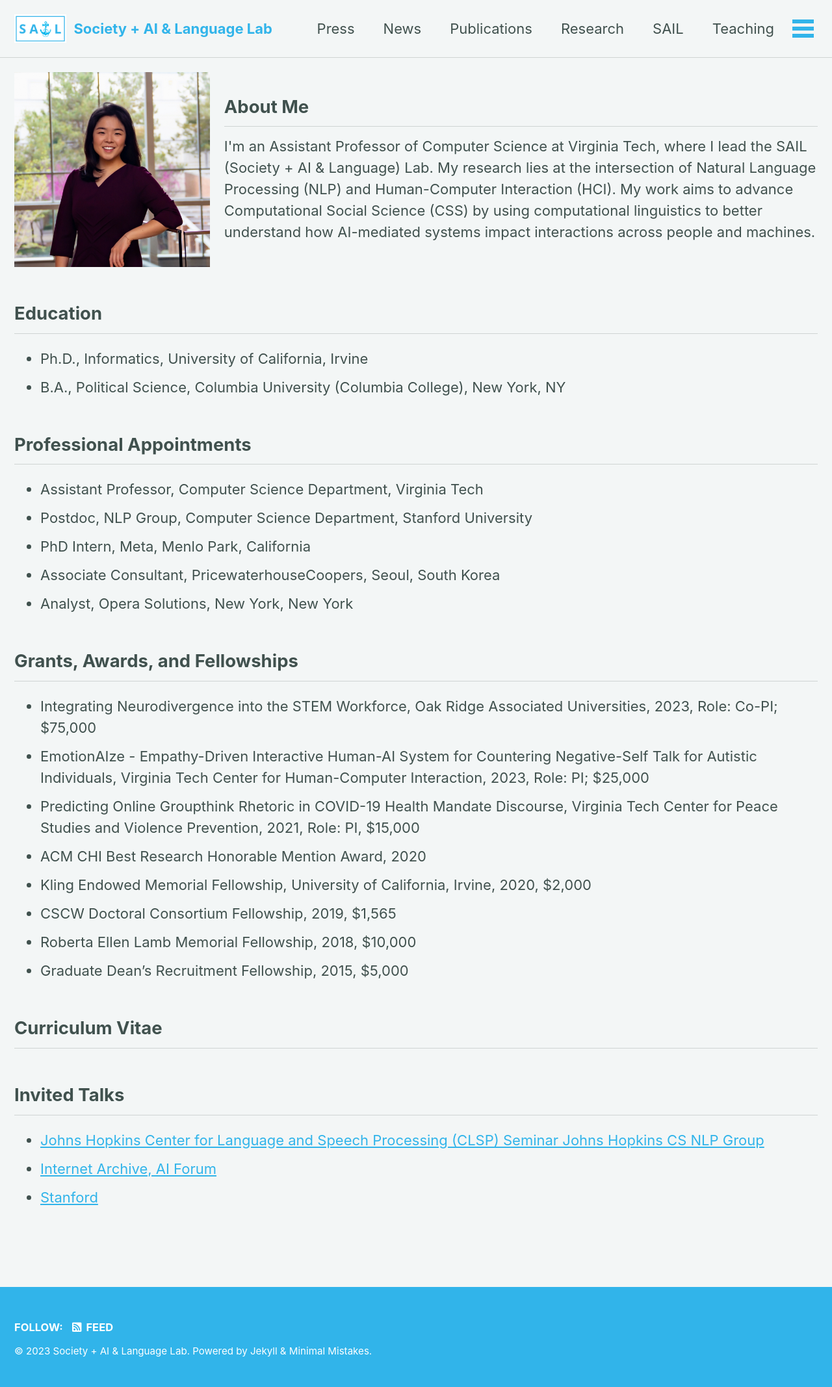
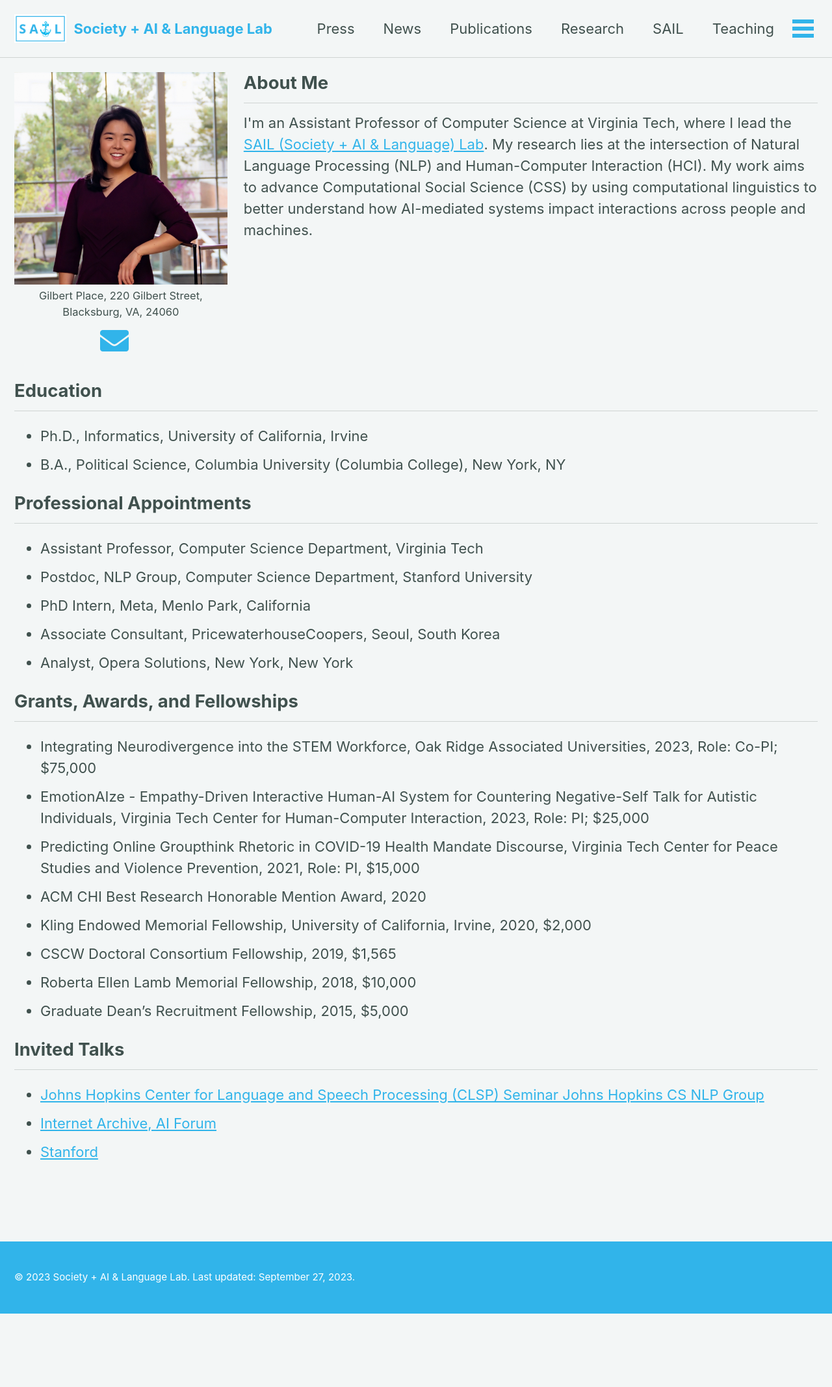
Before and after one commit to SAIL-Virginia-Tech-CS/sail-virginia-tech-cs.github.io, a Jekyll site: the page built from _pages/home.md, in a window 1280 px wide. Shown: the whole page at 65% size. Built offline with Jekyll 4.4.1, drawn with Linux system fonts in a browser that asks for light colours; cached includes are drawn as plain includes; a style sheet for code colours, icons or effects is not loaded; after the commit the page ends 2022 px from its top, so only the background shows below that.

Commit message:
updated home page with socials and cv

```diff
--- a/Gemfile
+++ b/Gemfile
@@ -10,6 +10,7 @@
   gem "jekyll-sitemap"
   gem "jekyll-gist"
   gem "jekyll-feed"
+  gem 'jekyll-email-protect'
   gem "jemoji"
   gem "jekyll-include-cache"
   gem "jekyll-algolia"
--- a/_config.yml
+++ b/_config.yml
@@ -232,6 +232,7 @@
   - jekyll-imagemagick
   - jekyll-include-cache
   - jekyll/scholar
+  - jekyll-email-protect
 
 # mimic GitHub Pages with --safe
 whitelist:
--- a/_includes/footer.html
+++ b/_includes/footer.html
@@ -1,5 +1,5 @@
 <div class="page__footer-follow">
-  <ul class="social-icons">
+  <!-- <ul class="social-icons">
     {% if site.data.ui-text[site.locale].follow_label %}
       <li><strong>{{ site.data.ui-text[site.locale].follow_label }}</strong></li>
     {% endif %}
@@ -15,7 +15,7 @@
     {% unless site.atom_feed.hide %}
       <li><a href="{% if site.atom_feed.path %}{{ site.atom_feed.path }}{% else %}{{ '/feed.xml' | relative_url }}{% endif %}"><i class="fas fa-fw fa-rss-square" aria-hidden="true"></i> {{ site.data.ui-text[site.locale].feed_label | default: "Feed" }}</a></li>
     {% endunless %}
-  </ul>
+  </ul> -->
 </div>
 
-<div class="page__footer-copyright">&copy; {{ site.time | date: '%Y' }} {{ site.name | default: site.title }}. {{ site.data.ui-text[site.locale].powered_by | default: "Powered by" }} <a href="https://jekyllrb.com" rel="nofollow">Jekyll</a> &amp; <a href="https://mademistakes.com/work/minimal-mistakes-jekyll-theme/" rel="nofollow">Minimal Mistakes</a>.</div>
+<div class="page__footer-copyright">&copy; {{ site.time | date: '%Y' }} {{ site.name | default: site.title }}. Last updated: {{ "now" | date: '%B %d, %Y' }}.</div>
--- a/_includes/head.html
+++ b/_includes/head.html
@@ -16,6 +16,7 @@
 <!-- For all browsers -->
 <link rel="stylesheet" href="{{ '/assets/css/main.css' | relative_url }}">
 <link rel="preload" href="https://cdn.jsdelivr.net/npm/@fortawesome/fontawesome-free@5/css/all.min.css" as="style" onload="this.onload=null;this.rel='stylesheet'">
+<link rel="stylesheet" href="https://cdn.jsdelivr.net/npm/academicons@1.9.1/css/academicons.min.css" integrity="{{ site.academicons.integrity }}" crossorigin="anonymous">
 <noscript><link rel="stylesheet" href="https://cdn.jsdelivr.net/npm/@fortawesome/fontawesome-free@5/css/all.min.css"></noscript>
 
 {% if page.styles %}
--- /dev/null
+++ b/_includes/social.html
@@ -0,0 +1,131 @@
+<div class="social">
+    <div class="social-btns">
+        {%- if page.email -%}
+        <a href="mailto:{{ page.email | encode_email }}" title="email"><i class="fas fa-envelope"></i></a>
+        {% endif %}
+        {%- if page.cv -%}
+        <a href="{{ page.cv | relative_url }}" title="CV"><i class="ai ai-cv"></i></a>
+        {% endif %}
+        {%- if page.telegram_username -%}
+        <a href="https://telegram.me/{{ page.telegram_username }}" title="telegram"><i class="fab fa-telegram"></i></a>
+        {% endif %}
+        {%- if page.whatsapp_number -%}
+        <a href="https://wa.me/{{ page.whatsapp_number }}" title="whatsapp"><i class="fab fa-whatsapp"></i></a>
+        {% endif %}
+        {%- if page.orcid_id -%}
+        <a href="https://orcid.org/{{ page.orcid_id }}" title="ORCID"><i class="ai ai-orcid"></i></a>
+        {% endif %}
+        {%- if page.scholar_userid -%}
+        <a href="https://scholar.google.com/citations?user={{ page.scholar_userid }}" title="Google Scholar"><i class="ai ai-google-scholar"></i></a>
+        {% endif %}
+        {%- if page.semanticscholar_id -%}
+        <a href="https://www.semanticscholar.org/author/{{ page.semanticscholar_id }}" title="Semantic Scholar"><i class="ai ai-semantic-scholar"></i></a>
+        {% endif %}
+        {%- if page.publons_id -%}
+        <a href="https://publons.com/a/{{ page.publons_id }}/" title="Publons"><i class="ai ai-publons"></i></a>
+        {% endif %}
+        {%- if page.lattes_id -%}
+        <a href="http://lattes.cnpq.br/{{ page.lattes_id }}" target="_blank" title="Lattes"><i class="ai ai-lattes"></i></a>
+        {% endif %}
+        {%- if page.osf_id -%}
+        <a href="https://osf.io/{{ page.osf_id }}/" title="Open Science Framework"><i class="ai ai-osf"></i></a>
+        {% endif %}
+        {%- if page.research_gate_profile -%}
+        <a href="https://www.researchgate.net/profile/{{page.research_gate_profile}}/" title="ResearchGate"><i class="ai ai-researchgate"></i></a>
+        {% endif %}
+        {%- if page.scopus_id -%}
+        <a href="https://www.scopus.com/authid/detail.uri?authorId={{page.scopus_id}}" title="Scopus"><i class="ai ai-scopus"></i></a>
+        {% endif %}
+        {%- if page.github_username -%}
+        <a href="https://github.com/{{ page.github_username }}" title="GitHub"><i class="fab fa-github"></i></a>
+        {% endif %}
+        {%- if page.linkedin_username -%}
+        <a href="https://www.linkedin.com/in/{{ page.linkedin_username }}" title="LinkedIn"><i class="fab fa-linkedin"></i></a>
+        {% endif %}
+        {%- if page.twitter_username -%}
+        <a href="https://twitter.com/{{ page.twitter_username }}" title="Twitter"><i class="fab fa-twitter"></i></a>
+        {% endif %}
+        {%- if page.mastodon_username -%}
+        <a rel="me" href="https://{{ page.mastodon_username  }}" title="Mastodon"><i class="fab fa-mastodon"></i></a>
+        {% endif %}
+        {%- if page.medium_username -%}
+        <a href="https://medium.com/@{{ page.medium_username }}" title="Medium"><i class="fab fa-medium"></i></a>
+        {% endif %}
+        {%- if page.quora_username -%}
+        <a href="https://www.quora.com/profile/{{ page.quora_username }}" title="Quora"><i class="fab fa-quora"></i></a>
+        {% endif %}
+        {%- if page.blogger_url -%}
+        <a href="{{ page.blogger_url }}" title="Blogger"><i class="fab fa-blogger-b"></i></a>
+        {% endif %}
+        {%- if page.work_url -%}
+        <a href="{{ page.work_url }}" title="Work"><i class="fas fa-briefcase"></i></a>
+        {% endif %}
+        {%- if page.wikidata_id -%}
+        <a href="https://www.wikidata.org/wiki/{{ page.wikidata_id }}" title="Wikidata"><i class="fas fa-barcode"></i></a>
+        {% endif %}
+        {%- if page.wikipedia_id -%}
+        <a href="https://wikipedia.org/wiki/User:{{ page.wikipedia_id }}" title="Wikipedia"><i class="fab fa-wikipedia-w"></i></a>
+        {% endif %}
+        {%- if page.strava_userid -%}
+        <a href="https://www.strava.com/athletes/{{ page.strava_userid }}" title="Strava"><i class="fab fa-strava"></i></a>
+        {% endif %}
+        {%- if page.keybase_username -%}
+        <a href="https://keybase.io/{{ page.keybase_username }}" title="Keybase"><i class="fab fa-keybase"></i></a>
+        {% endif %}
+        {%- if page.gitlab_username -%}
+        <a href="https://gitlab.com/{{ page.gitlab_username }}" title="GitLab"><i class="fab fa-gitlab"></i></a>
+        {% endif %}
+        {%- if page.dblp_url -%}
+        <a href="{{ page.dblp_url }}" title="DBLP"><i class="ai ai-dblp"></i></a>
+        {% endif %}
+        {%- if page.stackoverflow_id -%}
+        <a href="https://stackoverflow.com/users/{{ page.stackoverflow_id }}" title="Stackoverflow"><i class="fab fa-stack-overflow"></i></a>
+        {% endif %}
+        {%- if page.kaggle_id -%}
+        <a href="https://www.kaggle.com/{{ page.kaggle_id }}" title="Kaggle"><i class="fab fa-kaggle"></i></a>
+        {% endif %}
+        {%- if page.lastfm_id -%}
+        <a href="https://www.last.fm/user/{{ page.lastfm_id }}" title="Last FM"><i class="fab fa-lastfm"></i></a>
+        {% endif %}
+        {%- if page.spotify_id -%}
+        <a href="https://open.spotify.com/user/{{ page.spotify_id }}" title="Spotify"><i class="fab fa-spotify"></i></a>
+        {% endif %}
+        {%- if page.pinterest_id -%}
+        <a href="https://www.pinterest.com/{{ page.pinterest_id }}" title="Pinterest"><i class="fab fa-pinterest"></i></a>
+        {% endif %}
+        {%- if page.unsplash_id -%}
+        <a href="https://unsplash.com/@{{ page.unsplash_id }}" title="Unsplash"><i class="fab fa-unsplash"></i></a>
+        {% endif %}
+        {%- if page.instagram_id -%}
+        <a href="https://instagram.com/{{ page.instagram_id }}" title="Instagram"><i class="fab fa-instagram"></i></a>
+        {% endif %}
+        {%- if page.facebook_id -%}
+        <a href="https://facebook.com/{{ page.facebook_id }}" title="Facebook"><i class="fab fa-facebook"></i></a>
+        {% endif %}
+        {%- if page.youtube_id -%}
+        <a href="https://youtube.com/@{{ page.youtube_id }}" title="YouTube"><i class="fab fa-youtube"></i></a>
+        {% endif %}
+        {%- if page.discord_id -%}
+        <a href="https://discord.com/users/{{ page.discord_id }}" title="Discord"><i class="fab fa-discord"></i></a>
+        {% endif %}
+        {%- if page.zotero_username -%}
+        <a href="https://www.zotero.org/{{ page.zotero_username }}" title="Zotero"><i class="ai ai-zotero"></i></a>
+        {% endif %}
+        {%- if page.huggingface_username -%}
+        <!-- <a href="https://www.huggingface.co/{{ page.huggingface_username }}" title="Hugging Face"></a> -->
+        {% endif %}
+        {%- if page.rss_icon -%}
+        <a href="{{ page.baseurl }}/feed.xml" title="RSS Feed"><i class="fas fa-rss-square"></i></a>
+        {% endif %}
+        {%- if page.wechat_qr -%}
+        <a id="WeChatBtn" title="WeChat"><i class="fab fa-weixin"></i></a>
+        <div id="WeChatMod" class="wechat-modal">
+            <img src="{{ page.wechat_qr | prepend: 'assets/img/' | relative_url }}" alt="WeChat QR" id="WeChatQR">
+        </div>
+        {% include scripts/wechatModal.html %}
+        {% endif %}
+        {%- if page.contact_note -%}
+        <div class="contact-note">{{ page.contact_note }}</div>
+        {% endif %}
+    </div>
+</div>
--- a/_pages/home.md
+++ b/_pages/home.md
@@ -4,15 +4,24 @@
 layout: single
 classes: wide home
 # title: "Eugenia Rho"
+
+# Social media and other links
+email: eugenia@vt.edu
+cv: /assets/pdf/Rho_CV.pdf
+scholar_userid: jFXHPvoAAAAJ
 ---
 
 <div class='rho-profile-header'>
-    <img src='/assets/images/team/Eugenia_headshot-2.png' class='align-left' alt='Eugenia Rho Professional Headshot'/>
-
+    <div class='rho-profile-img'>
+        <img src='/assets/images/team/Eugenia_headshot-2.png' alt='Eugenia Rho Professional Headshot'/>
+        <p>Gilbert Place, 220 Gilbert Street, Blacksburg, VA, 24060</p>
+        {% include social.html %}
+    </div>
     <div class='rho-profile-header-text'>
     <h2>About Me</h2>
 
-    I'm an Assistant Professor of Computer Science at Virginia Tech, where I lead the SAIL (Society + AI & Language) Lab. My research lies at the intersection of Natural Language Processing (NLP) and Human-Computer Interaction (HCI). My work aims to advance Computational Social Science (CSS) by using computational linguistics to better understand how AI-mediated systems impact interactions across people and machines.
+    <p>I'm an Assistant Professor of Computer Science at Virginia Tech, where I lead the <a href='/sail'>SAIL (Society + AI & Language) Lab</a>. My research lies at the intersection of Natural Language Processing (NLP) and Human-Computer Interaction (HCI). My work aims to advance Computational Social Science (CSS) by using computational linguistics to better understand how AI-mediated systems impact interactions across people and machines.  </p>
+
     </div>
 </div>
 
@@ -40,8 +49,6 @@
 - Roberta Ellen Lamb Memorial Fellowship, 2018, $10,000
 - Graduate Dean’s Recruitment Fellowship, 2015, $5,000
 
-## Curriculum Vitae
-
 ## Invited Talks
 
 - [Johns Hopkins Center for Language and Speech Processing (CLSP) Seminar Johns Hopkins CS NLP Group](https://www.clsp.jhu.edu/about/#:~:text=The%20Johns%20Hopkins%20Center%20for,research%20centers%20in%20the%20world.)
--- a/assets/css/main.scss
+++ b/assets/css/main.scss
@@ -28,16 +28,12 @@
 //-----------------------------
 
 .home {
+  h2 {
+    margin-top: 1.2rem;
+  }
   .rho-profile-header {
     display: flex;
-    align-items: center;
-
-    img {
-      max-height: 300px;
-      width: auto;
-      // border-radius: 50%;
-      // object-fit: cover;
-    }
+    align-items: flex-start;
 
     h2 {
       margin-top: 0;
@@ -45,8 +41,38 @@
 
     @media (max-width: 600px) {
       flex-direction: column;
-      h2 {
-        margin-top: 25px;
+      align-items: center;
+    }
+
+    .rho-profile-img {
+      display: flex;
+      flex-direction: column;
+      margin-right: 25px;
+      flex-grow: 2;
+
+      img {
+        width: 75rem;
+        height: auto;
+      }
+
+      @media (max-width: 600px) {
+        align-items: center;
+        margin-right: 0;
+        img {
+            max-width: 300px;
+            height: auto;
+          }
+      }
+
+      p {
+        font-size: 0.75rem;
+        margin-top: 5px;
+        margin-bottom: 0;
+        text-align: center;
+
+        @media (max-width: 600px) {
+          font-size: 1rem;
+        }
       }
     }
 
@@ -54,6 +80,32 @@
       display: flex;
       justify-content: center;
       flex-direction: column;
+      flex-grow: 1;
+    }
+  }
+
+  .social {
+    display: flex;
+    flex-direction: column;
+    align-items: center;
+
+    .social-btns {
+      display: flex;
+      align-items: center;
+      font-size: 2rem;
+
+      a {
+        margin: 0 5px;
+      }
+
+      .btn {
+        font-size: 1rem;
+        padding: 0.2rem;
+      }
+    }
+
+    .contact-note {
+      font-size: 0.75rem;
     }
   }
 }
```
Also changed, not shown: 1 other file.
